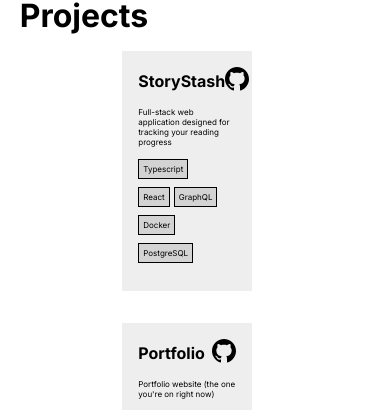
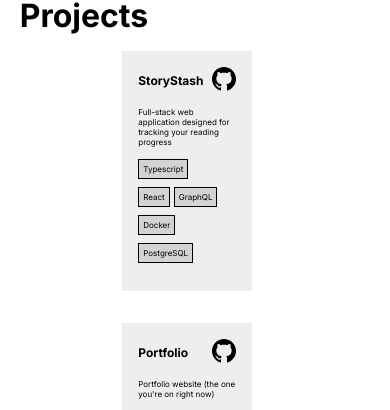
Before and after one commit to chasestr/personal-website, a Next.js app: page / in a window 390 px wide. Shown: the part 369-779 px from the top of the page. Built offline with nearby package versions, Linux system fonts and the light colour scheme.

Commit message:
Decrease font size for title on small breakpoint for ProjectCard component

```diff
--- a/src/app/ProjectCard.module.css
+++ b/src/app/ProjectCard.module.css
@@ -12,6 +12,7 @@
     font-weight: bold;
     text-decoration: none;
     color: black;
+    font-size: 1rem;
 }
 
 .description {
@@ -46,3 +47,10 @@
 .github_logo {
     margin-left: auto;
 }
+
+/* sm breakpoint */
+@media (max-width: 600px) {
+    .title {
+        font-size: 0.75rem;
+    }
+}
```
